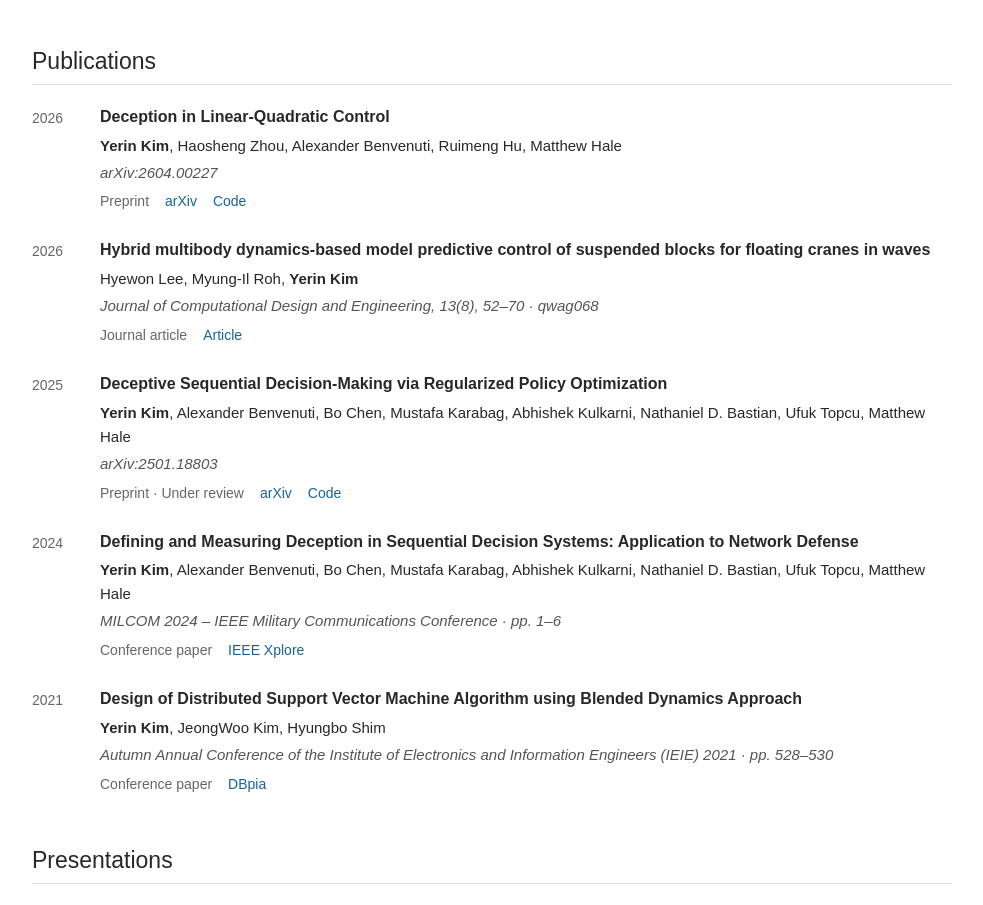
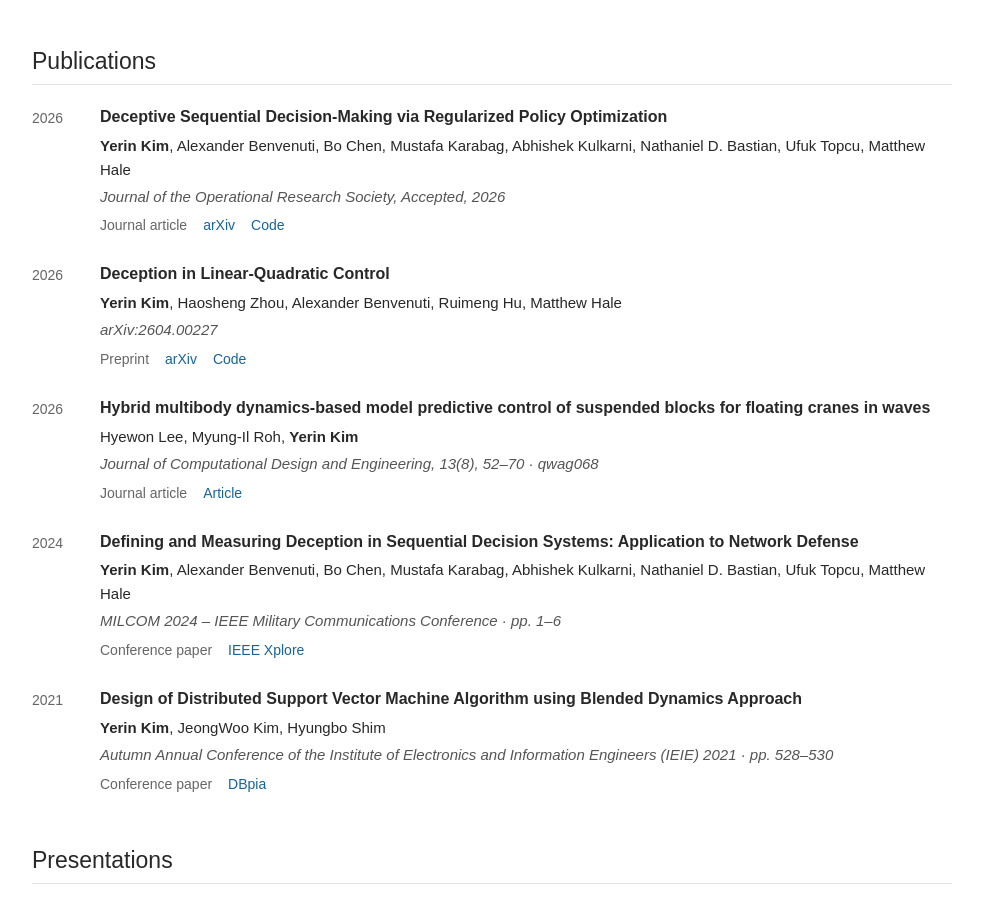
Before and after one commit to yerinkim-yk/yerinkim-yk.github.io, a plain HTML site: page cv.html in a window 1280 px wide. Shown: the part 1647-2552 px from the top of the page, without its empty margins (148-1131 px from the left). Drawn offline with Linux system fonts and the light colour scheme.

Commit message:
Mark JORS paper as accepted and list it first
Co-Authored-By: Claude Opus 5.5 <noreply@anthropic.com>

```diff
--- a/cv.html
+++ b/cv.html
@@ -110,6 +110,15 @@
         <li>
           <span class="pub-year">2026</span>
           <div class="publication-body">
+            <h3 class="publication-title"><a href="https://arxiv.org/abs/2501.18803" target="_blank" rel="noopener noreferrer">Deceptive Sequential Decision-Making via Regularized Policy Optimization</a></h3>
+            <p class="authors"><strong>Yerin Kim</strong>, Alexander Benvenuti, Bo Chen, Mustafa Karabag, Abhishek Kulkarni, Nathaniel D. Bastian, Ufuk Topcu, Matthew Hale</p>
+            <p class="venue">Journal of the Operational Research Society, Accepted, 2026</p>
+            <div class="publication-links"><span class="publication-status">Journal article</span><a class="paper-link" href="https://arxiv.org/abs/2501.18803" target="_blank" rel="noopener noreferrer" aria-label="arXiv: Deceptive Sequential Decision-Making via Regularized Policy Optimization">arXiv</a><a class="paper-link" href="https://github.com/yerinkim-yk/DeceptionMTD" target="_blank" rel="noopener noreferrer" aria-label="Code: Deceptive Sequential Decision-Making via Regularized Policy Optimization">Code</a></div>
+          </div>
+        </li>
+        <li>
+          <span class="pub-year">2026</span>
+          <div class="publication-body">
             <h3 class="publication-title"><a href="https://arxiv.org/abs/2604.00227" target="_blank" rel="noopener noreferrer">Deception in Linear-Quadratic Control</a></h3>
             <p class="authors"><strong>Yerin Kim</strong>, Haosheng Zhou, Alexander Benvenuti, Ruimeng Hu, Matthew Hale</p>
             <p class="venue">arXiv:2604.00227</p>
@@ -123,15 +132,6 @@
             <p class="authors">Hyewon Lee, Myung-Il Roh, <strong>Yerin Kim</strong></p>
             <p class="venue">Journal of Computational Design and Engineering, 13(8), 52–70 · qwag068</p>
             <div class="publication-links"><span class="publication-status">Journal article</span><a class="paper-link" href="https://doi.org/10.1093/jcde/qwag068" target="_blank" rel="noopener noreferrer" aria-label="Article: Hybrid multibody dynamics-based model predictive control">Article</a></div>
-          </div>
-        </li>
-<li>
-          <span class="pub-year">2025</span>
-          <div class="publication-body">
-            <h3 class="publication-title"><a href="https://arxiv.org/abs/2501.18803" target="_blank" rel="noopener noreferrer">Deceptive Sequential Decision-Making via Regularized Policy Optimization</a></h3>
-            <p class="authors"><strong>Yerin Kim</strong>, Alexander Benvenuti, Bo Chen, Mustafa Karabag, Abhishek Kulkarni, Nathaniel D. Bastian, Ufuk Topcu, Matthew Hale</p>
-            <p class="venue">arXiv:2501.18803</p>
-            <div class="publication-links"><span class="publication-status">Preprint · Under review</span><a class="paper-link" href="https://arxiv.org/abs/2501.18803" target="_blank" rel="noopener noreferrer" aria-label="arXiv: Deceptive Sequential Decision-Making via Regularized Policy Optimization">arXiv</a><a class="paper-link" href="https://github.com/yerinkim-yk/DeceptionMTD" target="_blank" rel="noopener noreferrer" aria-label="Code: Deceptive Sequential Decision-Making via Regularized Policy Optimization">Code</a></div>
           </div>
         </li>
 <li>
```
Also changed, not shown: index.html (+6 -5 lines), projects.html (+1 -1 lines).
